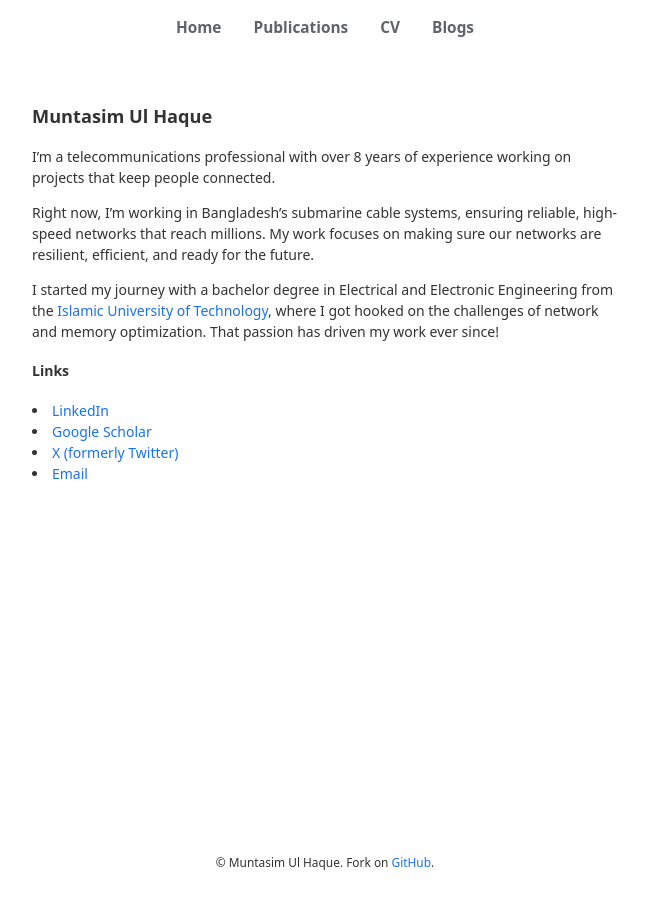
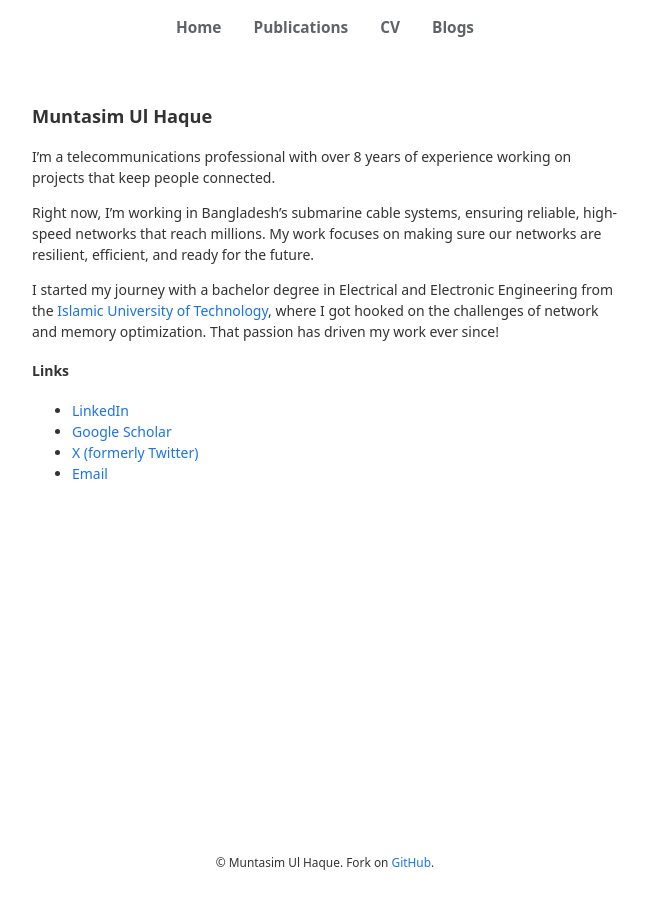
Before and after one commit to muntasimulhaque/muntasimulhaque.github.io, a Jekyll site: the page built from index.md, in a window 1280 px wide. Shown: the whole page, without its empty margins (315-963 px from the left). Built offline with Jekyll 4.4.1, drawn with Linux system fonts in a browser that asks for light colours; our own code applies the rules of GitHub Pages for plain Markdown files.

Commit message:
Update main.css

```diff
--- a/assets/css/main.css
+++ b/assets/css/main.css
@@ -64,12 +64,6 @@ h4 {
 
 h5, h6 {
     font-size: 0.9em;
-}
-
-/* Bullet List Styles - Remove Indentation */
-ul, ol {
-    padding-left: 0;
-    list-style-position: inside;
 }
 
 /* Header and navigation */
```
